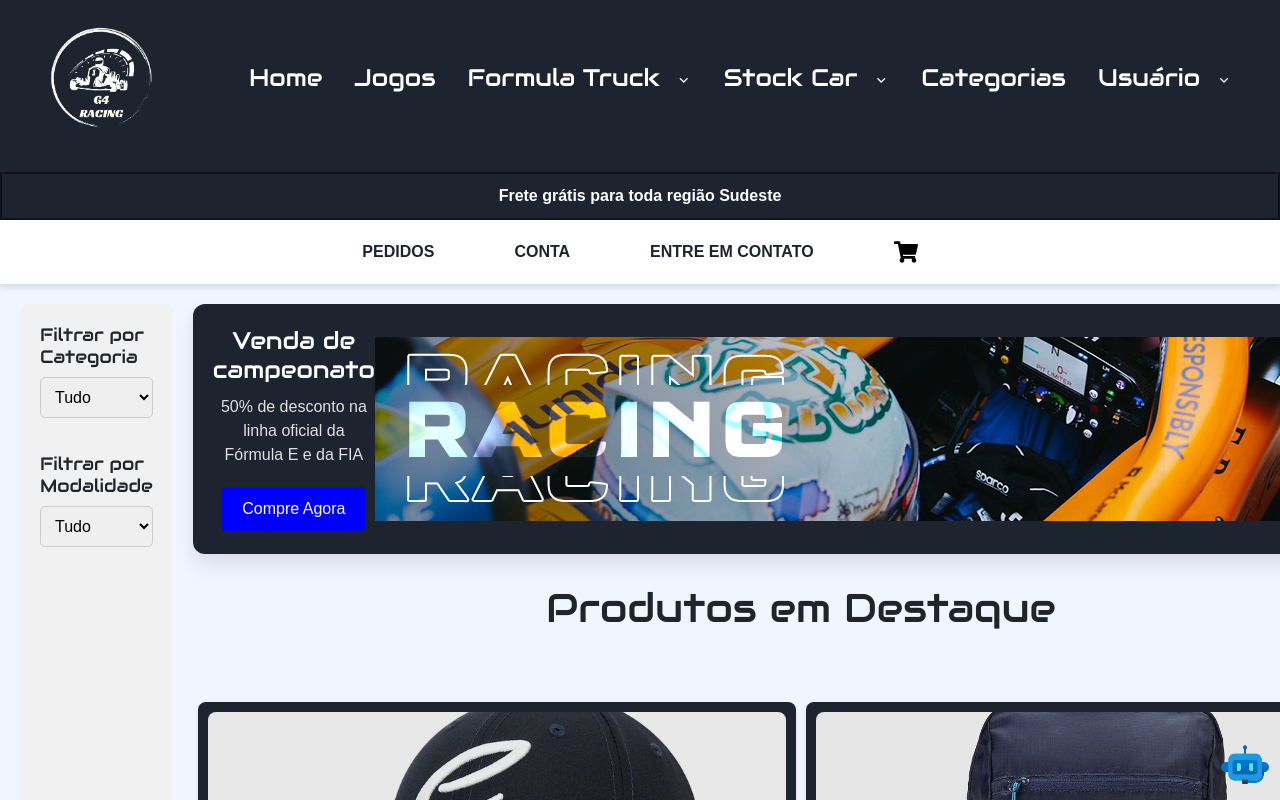
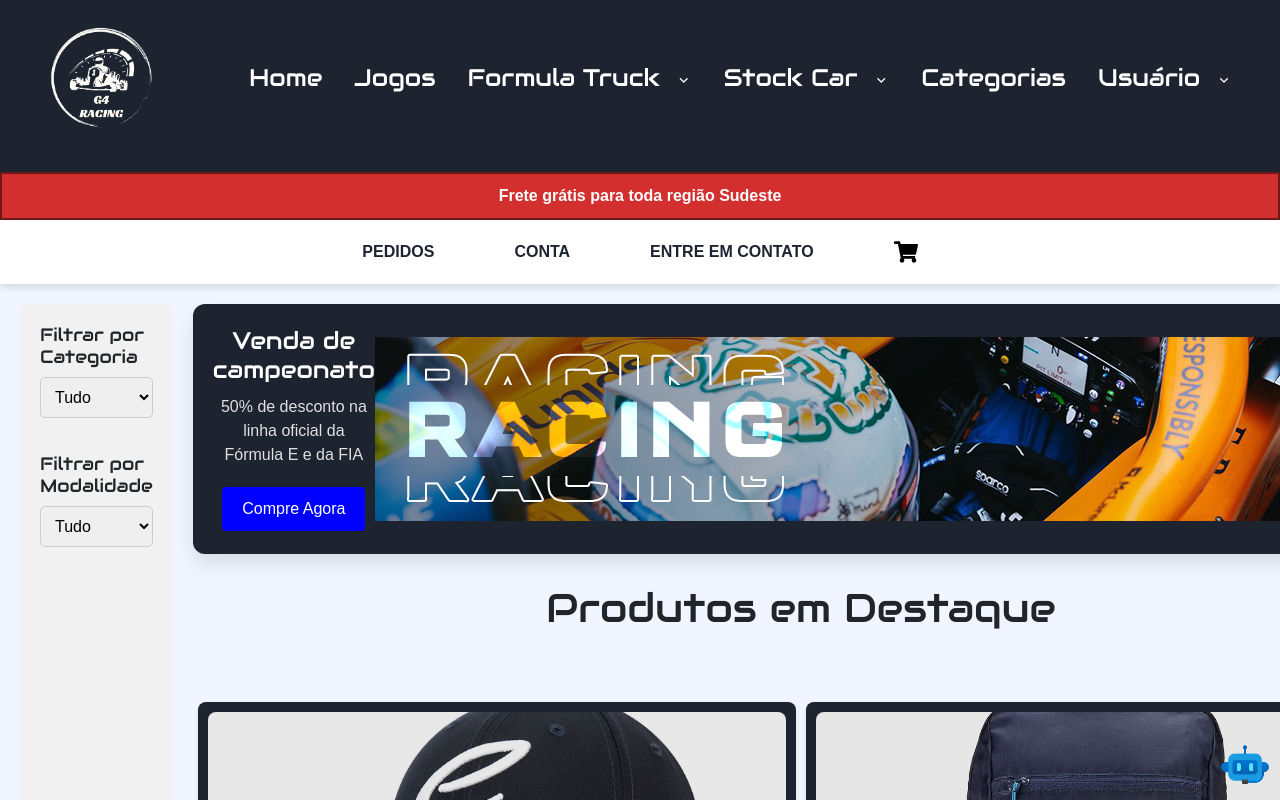
Before and after one commit to Geral-cp-s/Sprint-Banca, a React (Vite) app: page /loja in a window 1280 px wide. Shown: the top 800 px of the page. Built offline with nearby package versions, Linux system fonts and the light colour scheme.

Commit message:
Alterando Header Loja

```diff
--- a/src/components/Loja/Header.jsx
+++ b/src/components/Loja/Header.jsx
@@ -61,7 +61,7 @@ const NavItem = styled.div`
 `;
 
 const FreeShippingBanner = styled.div`
-  background-color: var(--black-color-light);
+  background-color: #d32f2f;
   color: #fff;
   text-align: center;
   padding: 10px 0; /* Aumenta o padding */
```
